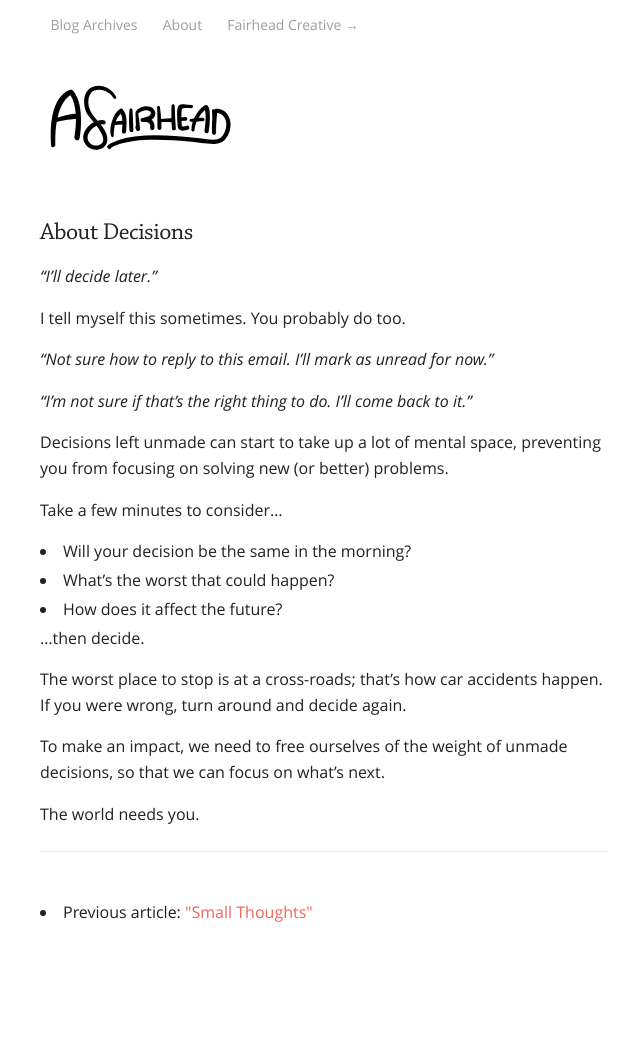
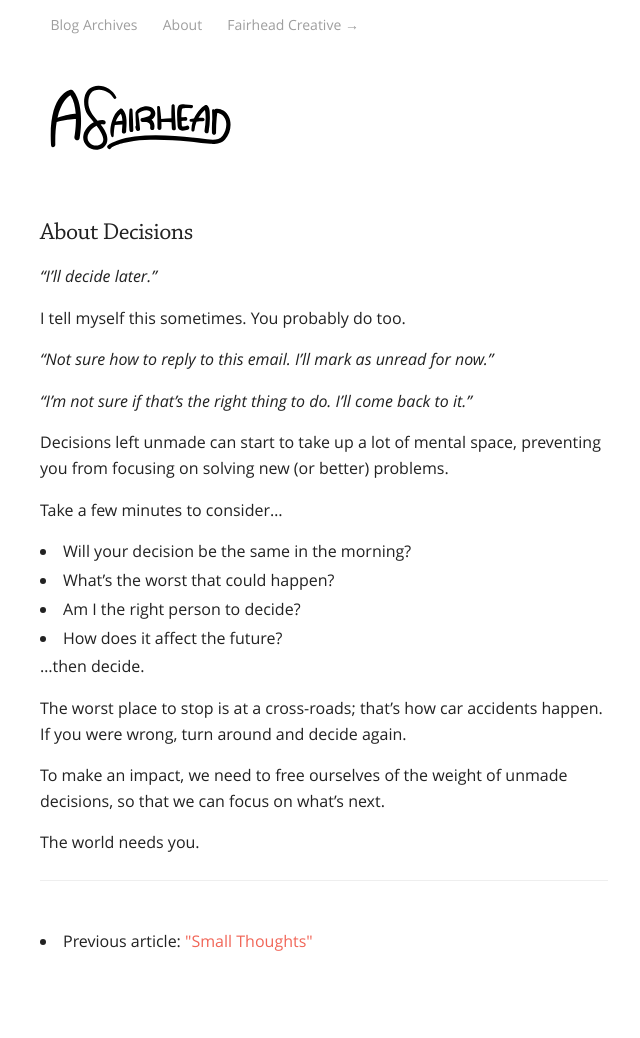
Before and after one commit to adamfairhead/adamfairhead.github.io, a Jekyll site: the page built from _posts/2016-06-24-decisions.md, in a window 1280 px wide. Shown: the whole page, without its empty margins (316-956 px from the left). Built offline with Jekyll 4.4.1, drawn with Linux system fonts in a browser that asks for light colours; before the commit the page ends 1009 px from its top, so only the background shows below that.

Commit message:
Article update

```diff
--- a/_posts/2016-06-24-decisions.md
+++ b/_posts/2016-06-24-decisions.md
@@ -17,6 +17,7 @@ Take a few minutes to consider…
 
 * Will your decision be the same in the morning?
 * What’s the worst that could happen?
+* Am I the right person to decide?
 * How does it affect the future?
 
 …then decide.
```
